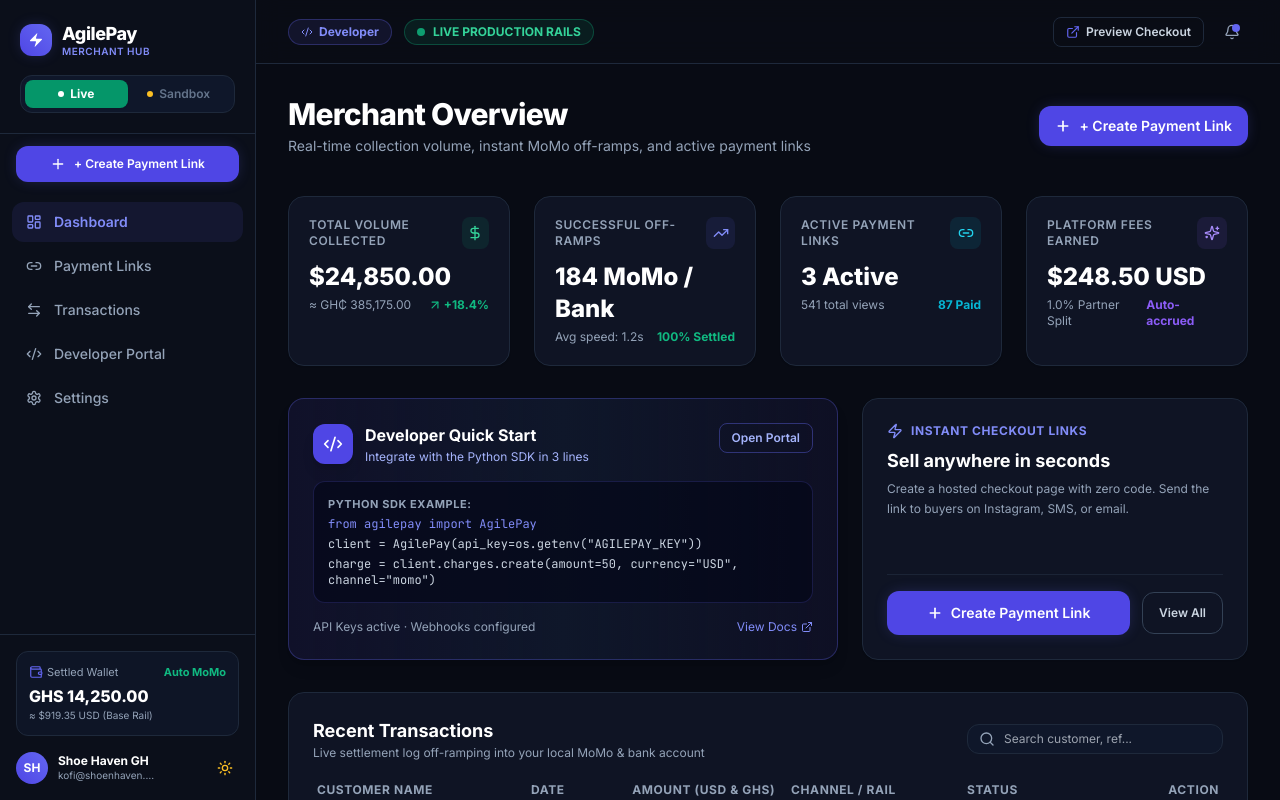
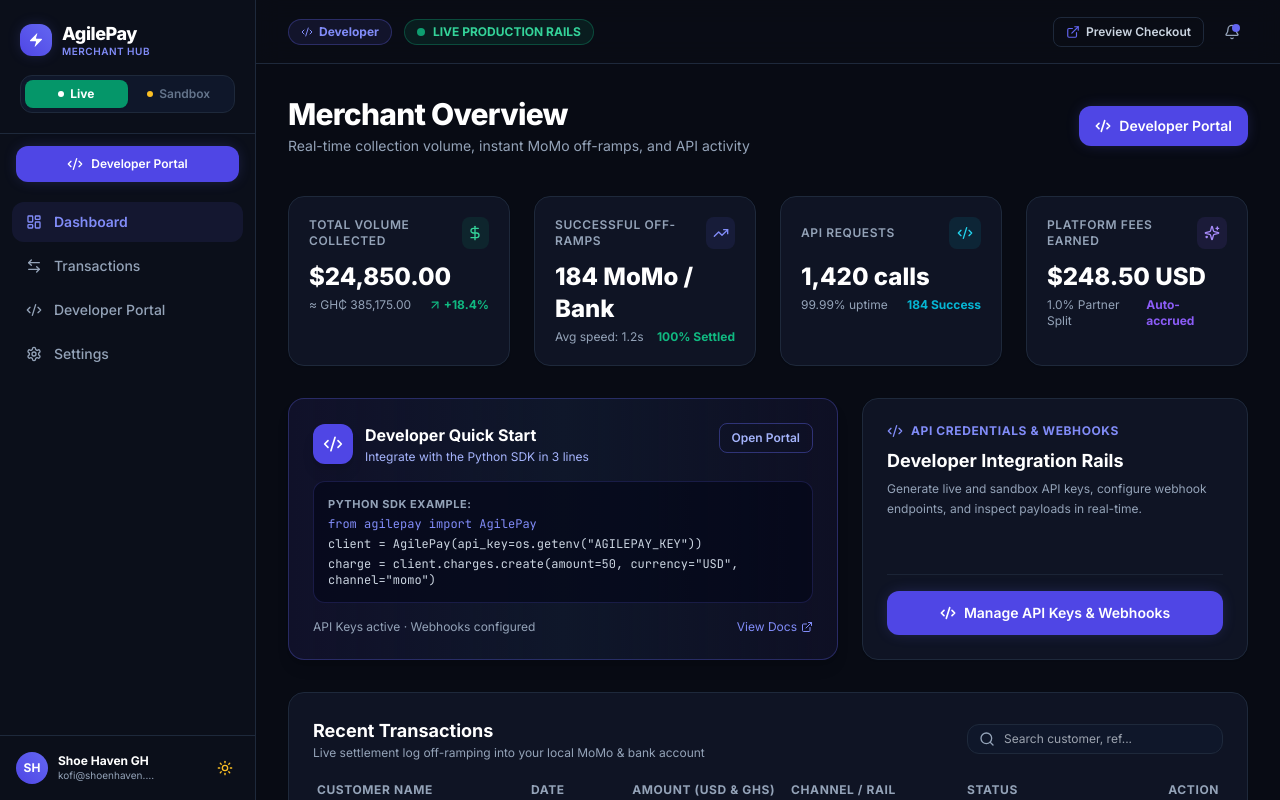
Before and after one commit to en-arthur/agilepay, a Next.js app: page /dashboard in a window 1280 px wide. Shown: the top 800 px of the page. Built offline with nearby package versions, Linux system fonts and the light colour scheme.

Commit message:
feat: remove Payment Links from developer nav and remove settled wallet card

```diff
--- a/src/app/dashboard/layout.jsx
+++ b/src/app/dashboard/layout.jsx
@@ -42,10 +42,11 @@ export default function DashboardLayout({ children }) {
     { label: 'Settings', href: '/dashboard/settings', icon: Settings },
   ];
 
-  // Social sellers don't need the Developer Portal
+  // Developer dashboard: remove Payment Links
+  // Social seller dashboard: remove Developer Portal
   const navItems =
     accountType === 'developer'
-      ? allNavItems
+      ? allNavItems.filter((item) => item.href !== '/dashboard/links')
       : allNavItems.filter((item) => item.href !== '/dashboard/developers');
 
   return (
@@ -101,8 +102,17 @@ export default function DashboardLayout({ children }) {
             </div>
           </div>
 
-          {/* Quick Create Action */}
+          {/* Quick Action Button */}
           <div className="px-4 py-3">
+            {accountType === 'developer' ? (
+              <Link
+                href="/dashboard/developers"
+                className="w-full py-2.5 px-3 rounded-xl bg-brand-600 hover:bg-brand-500 text-white text-xs font-semibold flex items-center justify-center gap-2 shadow-glow-sm hover:shadow-glow transition-all"
+              >
+                <Code2 className="w-4 h-4" />
+                <span>Developer Portal</span>
+              </Link>
+            ) : (
               <button
                 onClick={() => setDrawerOpen(true)}
                 className="w-full py-2.5 px-3 rounded-xl bg-brand-600 hover:bg-brand-500 text-white text-xs font-semibold flex items-center justify-center gap-2 shadow-glow-sm hover:shadow-glow transition-all"
@@ -110,6 +120,7 @@ export default function DashboardLayout({ children }) {
                 <Plus className="w-4 h-4" />
                 <span>+ Create Payment Link</span>
               </button>
+            )}
           </div>
 
           {/* Nav Items */}
@@ -135,25 +146,9 @@ export default function DashboardLayout({ children }) {
           </nav>
         </div>
 
-        {/* User Balance & Avatar Bottom Bar */}
-        <div className="p-4 border-t border-slate-200 dark:border-slate-800 space-y-3">
-          {/* Balance card */}
-          <div className="p-3 rounded-xl bg-slate-50 dark:bg-slate-900/80 border border-slate-200/80 dark:border-slate-800">
-            <div className="flex items-center justify-between text-[11px] text-slate-400 mb-1">
-              <span className="flex items-center gap-1">
-                <Wallet className="w-3.5 h-3.5 text-brand-500" />
-                <span>Settled Wallet</span>
-              </span>
-              <span className="text-emerald-500 font-bold">Auto MoMo</span>
-            </div>
-            <p className="text-base font-extrabold text-slate-900 dark:text-white">
-              GHS 14,250.00
-            </p>
-            <p className="text-[10px] text-slate-400">≈ $919.35 USD (Base Rail)</p>
-          </div>
-
-          {/* User profile */}
-          <div className="flex items-center justify-between pt-1">
+        {/* User Avatar Bottom Bar */}
+        <div className="p-4 border-t border-slate-200 dark:border-slate-800">
+          <div className="flex items-center justify-between">
             <div className="flex items-center gap-2.5">
               <div className="w-8 h-8 rounded-full bg-gradient-to-tr from-brand-600 to-indigo-500 text-white font-bold text-xs flex items-center justify-center">
                 SH
@@ -316,16 +311,28 @@ export default function DashboardLayout({ children }) {
             </div>
 
             <div className="pt-4 border-t border-slate-200 dark:border-slate-800">
+              {accountType === 'developer' ? (
+                <Link
+                  href="/dashboard/developers"
+                  onClick={() => setMobileSidebarOpen(false)}
+                  className="w-full py-2.5 rounded-xl bg-brand-600 text-white text-xs font-semibold mb-3 flex items-center justify-center gap-2"
+                >
+                  <Code2 className="w-4 h-4" />
+                  <span>Developer Portal</span>
+                </Link>
+              ) : (
                 <button
                   onClick={() => {
                     setMobileSidebarOpen(false);
                     setDrawerOpen(true);
                   }}
-                className="w-full py-2.5 rounded-xl bg-brand-600 text-white text-xs font-semibold mb-3"
+                  className="w-full py-2.5 rounded-xl bg-brand-600 text-white text-xs font-semibold mb-3 flex items-center justify-center gap-2"
                 >
-                + Create Payment Link
+                  <Plus className="w-4 h-4" />
+                  <span>+ Create Payment Link</span>
                 </button>
-              <p className="text-xs text-slate-400 text-center">Shoe Haven Ghana · GHS 14,250</p>
+              )}
+              <p className="text-xs text-slate-400 text-center">Shoe Haven Ghana</p>
             </div>
           </div>
         </div>
--- a/src/app/dashboard/page.jsx
+++ b/src/app/dashboard/page.jsx
@@ -59,12 +59,21 @@ export default function MerchantDashboard() {
           </h1>
           <p className="text-sm text-slate-500 dark:text-slate-400 mt-1">
             {accountType === 'developer'
-              ? 'Real-time collection volume, instant MoMo off-ramps, and active payment links'
+              ? 'Real-time collection volume, instant MoMo off-ramps, and API activity'
               : 'Track your sales, create payment links, and get paid instantly'}
           </p>
         </div>
 
         <div className="flex items-center gap-3">
+          {accountType === 'developer' ? (
+            <Link
+              href="/dashboard/developers"
+              className="px-4 py-2.5 rounded-xl bg-brand-600 hover:bg-brand-500 text-white font-semibold text-xs sm:text-sm flex items-center gap-2 shadow-glow-sm hover:shadow-glow transition-all active:scale-95"
+            >
+              <Code2 className="w-4 h-4 stroke-[2.5]" />
+              <span>Developer Portal</span>
+            </Link>
+          ) : (
             <button
               onClick={() => setDrawerOpen(true)}
               className="px-4 py-2.5 rounded-xl bg-brand-600 hover:bg-brand-500 text-white font-semibold text-xs sm:text-sm flex items-center gap-2 shadow-glow-sm hover:shadow-glow transition-all active:scale-95"
@@ -72,6 +81,7 @@ export default function MerchantDashboard() {
               <Plus className="w-4 h-4 stroke-[2.5]" />
               <span>+ Create Payment Link</span>
             </button>
+          )}
         </div>
       </div>
 
@@ -122,18 +132,22 @@ export default function MerchantDashboard() {
         <div className="p-5 rounded-2xl bg-white dark:bg-[#0F1424] border border-slate-200 dark:border-slate-800 shadow-sm relative overflow-hidden group hover:border-brand-500/40 transition-all">
           <div className="flex items-center justify-between mb-3">
             <span className="text-xs font-semibold text-slate-500 dark:text-slate-400 uppercase tracking-wider">
-              Active Payment Links
+              {accountType === 'developer' ? 'API Requests' : 'Active Payment Links'}
             </span>
             <div className="w-8 h-8 rounded-lg bg-cyan-500/10 text-cyan-600 dark:text-cyan-400 flex items-center justify-center">
-              <Link2 className="w-4 h-4" />
+              {accountType === 'developer' ? <Code2 className="w-4 h-4" /> : <Link2 className="w-4 h-4" />}
             </div>
           </div>
           <div className="text-2xl font-black text-slate-900 dark:text-white">
-            {links.length} Active
+            {accountType === 'developer' ? '1,420 calls' : `${links.length} Active`}
           </div>
           <div className="mt-1 flex items-center justify-between text-xs">
-            <span className="text-slate-400">541 total views</span>
-            <span className="text-cyan-500 font-bold">87 Paid</span>
+            <span className="text-slate-400">
+              {accountType === 'developer' ? '99.99% uptime' : '541 total views'}
+            </span>
+            <span className="text-cyan-500 font-bold">
+              {accountType === 'developer' ? '184 Success' : '87 Paid'}
+            </span>
           </div>
         </div>
 
@@ -242,7 +256,33 @@ export default function MerchantDashboard() {
           </div>
         )}
 
-        {/* Quick Payment Link Creator Trigger (5 cols) */}
+        {/* Secondary card (5 cols) */}
+        {accountType === 'developer' ? (
+          <div className="lg:col-span-5 p-6 rounded-2xl bg-white dark:bg-[#0F1424] border border-slate-200 dark:border-slate-800 shadow-sm flex flex-col justify-between">
+            <div>
+              <div className="flex items-center gap-2 text-brand-600 dark:text-brand-400 text-xs font-bold uppercase tracking-wider mb-2">
+                <Code2 className="w-4 h-4" />
+                <span>API Credentials & Webhooks</span>
+              </div>
+              <h3 className="text-lg font-bold text-slate-900 dark:text-white">
+                Developer Integration Rails
+              </h3>
+              <p className="text-xs text-slate-500 dark:text-slate-400 mt-1 leading-relaxed">
+                Generate live and sandbox API keys, configure webhook endpoints, and inspect payloads in real-time.
+              </p>
+            </div>
+
+            <div className="pt-4 mt-4 border-t border-slate-100 dark:border-slate-800/80 flex items-center gap-3">
+              <Link
+                href="/dashboard/developers"
+                className="flex-1 py-3 px-4 rounded-xl bg-brand-600 hover:bg-brand-500 text-white font-semibold text-xs sm:text-sm flex items-center justify-center gap-2 shadow-glow-sm hover:shadow-glow transition-all"
+              >
+                <Code2 className="w-4 h-4 stroke-[2.5]" />
+                <span>Manage API Keys & Webhooks</span>
+              </Link>
+            </div>
+          </div>
+        ) : (
           <div className="lg:col-span-5 p-6 rounded-2xl bg-white dark:bg-[#0F1424] border border-slate-200 dark:border-slate-800 shadow-sm flex flex-col justify-between">
             <div>
               <div className="flex items-center gap-2 text-brand-600 dark:text-brand-400 text-xs font-bold uppercase tracking-wider mb-2">
@@ -275,6 +315,7 @@ export default function MerchantDashboard() {
               </Link>
             </div>
           </div>
+        )}
       </div>
 
       {/* Recent Transactions Table */}
```
Lines whose indentation alone changed are shown as unchanged.
